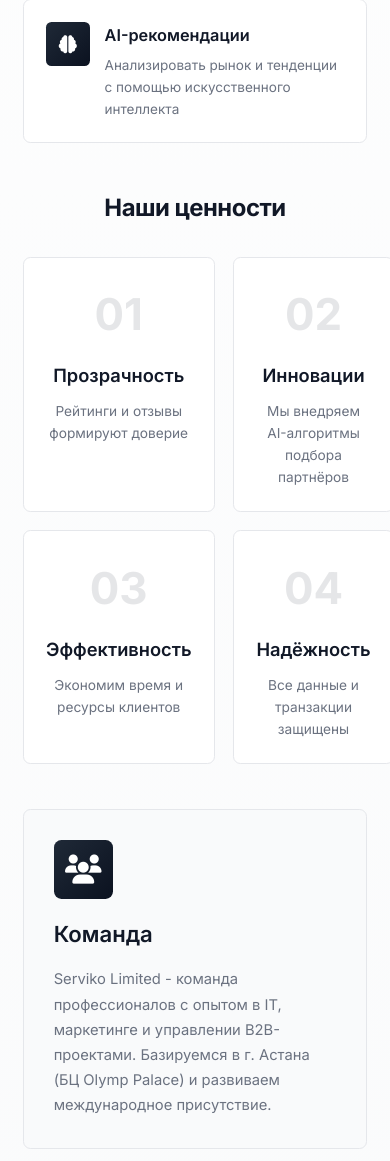
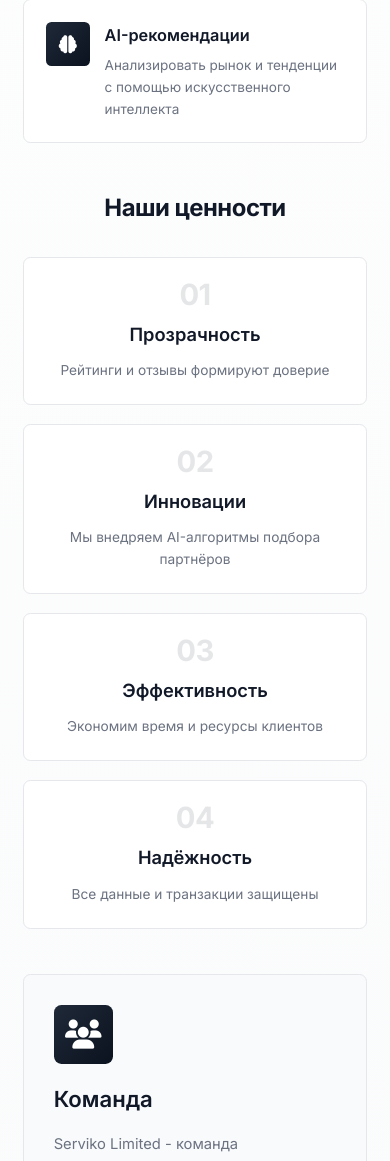
Before and after one commit to AzamatYessimkhanily/serviko, a Django app: page /ru/about-us/ in a window 390 px wide. Shown: the part 1671-2832 px from the top of the page. Run offline with Django 5.2, Linux system fonts and the light colour scheme.

Commit message:
Local changes to about_us.html before pull

```diff
--- a/directory/templates/directory/about_us.html
+++ b/directory/templates/directory/about_us.html
@@ -72,17 +72,40 @@ main{padding:0;max-width:100%}
 .feature-content h4{font-size:1.125rem;font-weight:600;margin-bottom:var(--s2)}
 .feature-content p{font-size:.9375rem;color:var(--text-light);line-height:1.6}
 
-/* ==== VALUES ==== */
+/* ==== VALUES (01/02/03/04) ==== */
 .values-section{margin-bottom:var(--s12)}
-.values-grid{display:grid;grid-template-columns:repeat(4,1fr);gap:var(--s5);margin-top:var(--s8)}
+.values-grid{
+  display:grid;
+  grid-template-columns:repeat(4, minmax(0,1fr)); /* фикс от переполнения */
+  gap:var(--s5);
+  margin-top:var(--s8);
+  align-items:stretch; /* карточки растягиваются на высоту строки */
+}
 .value-card{
-  padding:var(--s6);background:var(--bg);border:1px solid var(--border);border-radius:var(--r-lg);text-align:center;
+  height:100%;
+  display:flex;
+  flex-direction:column;
+  justify-content:flex-start;
+  padding:var(--s6);
+  background:var(--bg);
+  border:1px solid var(--border);
+  border-radius:var(--r-lg);
+  text-align:center;
   transition:transform .2s, box-shadow .2s, border-color .2s
 }
 .value-card:hover{transform:translateY(-4px);box-shadow:0 8px 24px rgba(0,0,0,.08);border-color:var(--text)}
-.value-number{font-size:3rem;font-weight:700;color:var(--text);opacity:.1;margin-bottom:var(--s3)}
+.value-number{
+  font-size:clamp(2rem, 8vw, 3rem); /* резиновый размер на мобилках */
+  font-weight:700;
+  color:var(--text);
+  opacity:.1;
+  line-height:1;
+  margin-bottom:var(--s3);
+  letter-spacing:-.02em;
+}
 .value-card h4{font-size:1.25rem;font-weight:600;margin-bottom:var(--s3)}
 .value-card p{font-size:.9375rem;color:var(--text-light);line-height:1.6}
+.value-card h4,.value-card p{word-break:break-word}
 
 /* ==== INFO CARDS ==== */
 .team-location-grid{display:grid;grid-template-columns:repeat(2,1fr);gap:var(--s6);margin-bottom:var(--s12)}
@@ -119,11 +142,17 @@ main{padding:0;max-width:100%}
 }
 .cta-button:hover{transform:translateY(-2px);box-shadow:0 8px 24px rgba(255,255,255,.3)}
 
+/* ==== HOVER ОТКЛ НА ТАЧЕ ==== */
+@media (hover:none){
+  .value-card:hover{transform:none;box-shadow:none;border-color:var(--border)}
+  .feature-card:hover{transform:none;box-shadow:none;border-color:var(--border)}
+}
+
 /* ==== RESPONSIVE ==== */
 @media (max-width:1024px){
   .about-hero-grid{grid-template-columns:1fr;gap:var(--s8)}
   .accent-panel{order:-1;min-height:320px}
-  .values-grid{grid-template-columns:repeat(2,1fr)}
+  .values-grid{grid-template-columns:repeat(2, minmax(0,1fr))}
   .features-grid{grid-template-columns:1fr}
   .team-location-grid{grid-template-columns:1fr}
 }
@@ -137,38 +166,25 @@ main{padding:0;max-width:100%}
 }
 @media (max-width:640px){
   .section-subtitle{font-size:1.6rem}
-}
-/* Hero Image */
-.about-hero-image {
-    position: relative;
+  .values-grid{grid-template-columns:1fr} /* на мобильном по одной карточке */
 }
 
+/* Hero Image */
+.about-hero-image { position: relative; }
 .image-wrapper {
   position: relative;
   border-radius: var(--r-lg);
   overflow: hidden;
   box-shadow: 0 20px 60px rgba(0, 0, 0, 0.1);
 }
-
 .hero-img {
   width: 100%;
   height: 500px;
   object-fit: cover;
   display: block;
 }
-@media (max-width: 1024px) {
-
-    .about-hero-image {
-        order: -1;
-    }
-       }
-@media (max-width: 768px) {
-
-
-    .hero-img {
-        height: 400px;
-    }
-       }
+@media (max-width:1024px){ .about-hero-image{order:-1} }
+@media (max-width:768px){ .hero-img{height:400px} }
 </style>
 {% endblock %}
 
@@ -192,10 +208,9 @@ main{padding:0;max-width:100%}
 
       <div class="about-hero-image">
         <div class="image-wrapper">
-                    <img src="https://images.pexels.com/photos/8837510/pexels-photo-8837510.jpeg?auto=compress&cs=tinysrgb&w=1920 " alt="{% trans 'О нас' %}" class="hero-img">
+          <img src="https://images.pexels.com/photos/8837510/pexels-photo-8837510.jpeg?auto=compress&cs=tinysrgb&w=1920" alt="{% trans 'О нас' %}" class="hero-img">
         </div>
       </div>
-
     </div>
 
     <!-- What We Do -->
@@ -293,6 +308,4 @@ main{padding:0;max-width:100%}
     </div>
   </div>
 </section>
-
-<!-- Bottom CTA -->
 {% endblock %}
```
Lines whose indentation alone changed are shown as unchanged.
